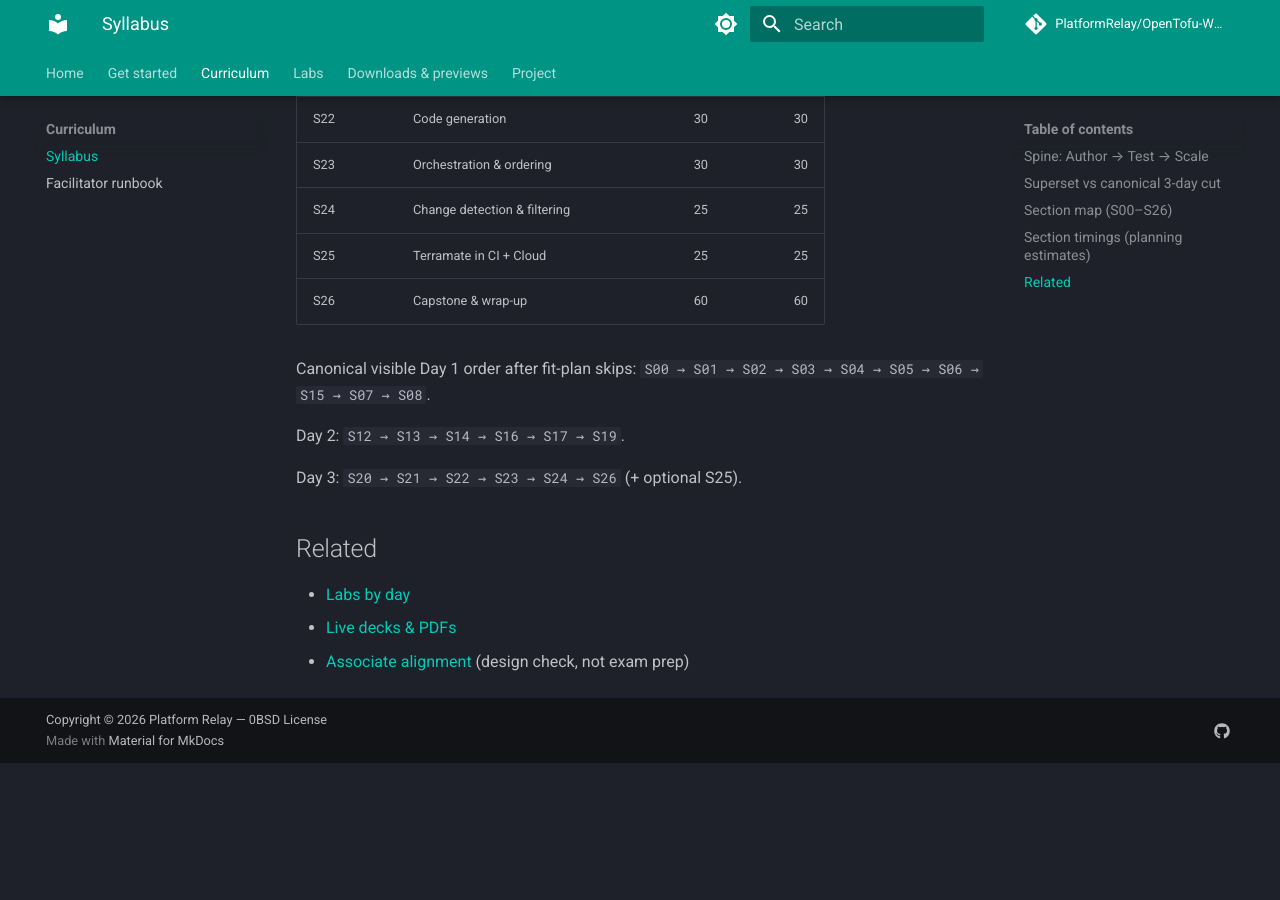
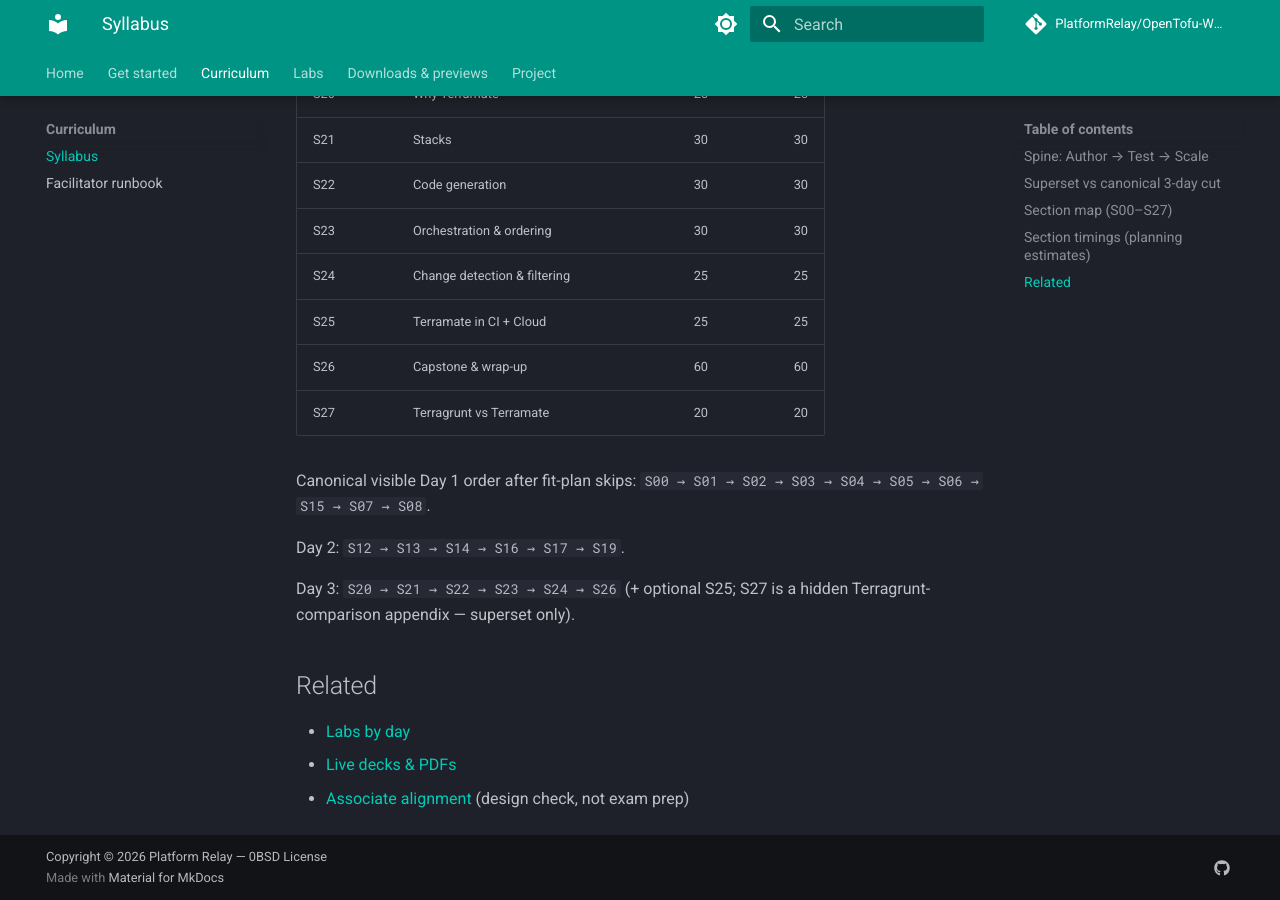
Before and after one commit to PlatformRelay/OpenTofu-Workshop, an MkDocs documentation site: the page built from docs/syllabus.md, in a window 1280 px wide and 900 px high, scrolled down 3909 px. Built offline with MkDocs 1.6.1 and Material for MkDocs 9.7.7, drawn with Linux system fonts in a browser that asks for light colours; comment, search, counter and statistics services are not loaded; before the commit the page ends 4672 px from its top, so only the background shows below that; some of the changed text lies outside the part shown.

Commit message:
:memo: docs(repo): register S27 across syllabus, runbook, and lab indexes

```diff
--- a/docs/syllabus.md
+++ b/docs/syllabus.md
@@ -18,7 +18,7 @@
 
 ## Superset vs canonical 3-day cut
 
-The section library (**S00–S26**) is a **content superset** — larger than three
+The section library (**S00–S27**) is a **content superset** — larger than three
 days on purpose. Delivery boils down via `hide:` toggles and the Day 1 fit plan
 in the [README](https://github.com/PlatformRelay/OpenTofu-Workshop/blob/main/README.md#scope-and-timing-known-issue).
 
@@ -27,7 +27,7 @@
 - **Day 1** overflows a raw full-section budget; apply the README fit plan before facilitating.
 - **Day 2–3** full-section minute totals are not published in-repo yet — pace from lab durations and presenter notes (see the runbook). Do not invent day totals.
 
-## Section map (S00–S26)
+## Section map (S00–S27)
 
 | ID | Section | Tier | Day | Status | 3-day cut |
 | --- | --- | ---: | --- | --- | --- |
@@ -58,6 +58,7 @@
 | S24 | Change detection & filtering | recommended | 3 | authored | Keep / skip if short |
 | S25 | Terramate in CI + Cloud | optional | 3 | authored | Skip (`hide`) unless time |
 | S26 | Capstone & wrap-up | core | 3 | authored | Keep |
+| S27 | Terragrunt vs Terramate | optional | 3 | authored | Skip (`hide`) — appendix |
 
 ## Section timings (planning estimates)
 
@@ -94,13 +95,15 @@
 | S24 | Change detection & filtering | 25 | 25 |
 | S25 | Terramate in CI + Cloud | 25 | 25 |
 | S26 | Capstone & wrap-up | 60 | 60 |
+| S27 | Terragrunt vs Terramate | 20 | 20 |
 
 Canonical visible Day 1 order after fit-plan skips:
 `S00 → S01 → S02 → S03 → S04 → S05 → S06 → S15 → S07 → S08`.
 
 Day 2: `S12 → S13 → S14 → S16 → S17 → S19`.
 
-Day 3: `S20 → S21 → S22 → S23 → S24 → S26` (+ optional S25).
+Day 3: `S20 → S21 → S22 → S23 → S24 → S26` (+ optional S25; S27 is a
+hidden Terragrunt-comparison appendix — superset only).
 
 ## Related
 
```
Also changed, not shown: docs/facilitator-runbook.md (+2 -0 lines), docs/labs.md (+1 -0 lines), docs/rehearsal-checklist.md (+1 -1 lines), 1 other file.
